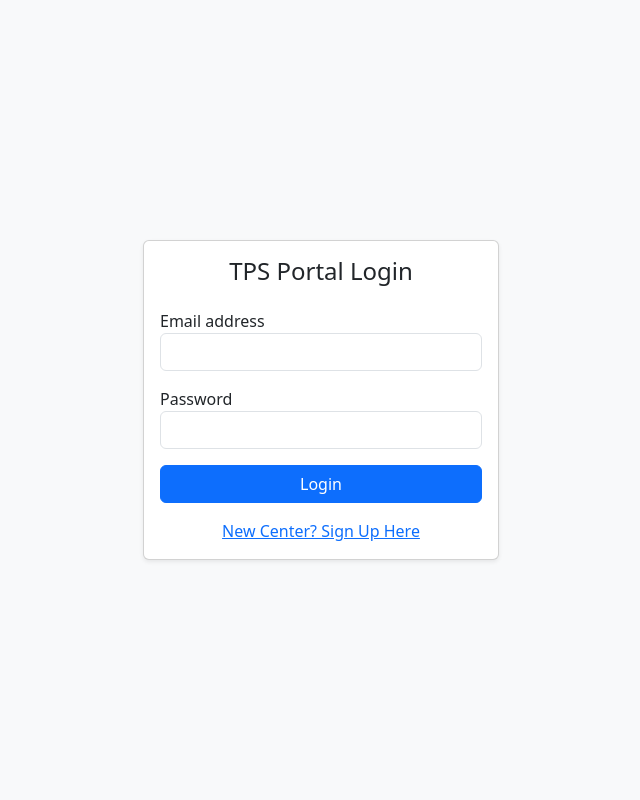
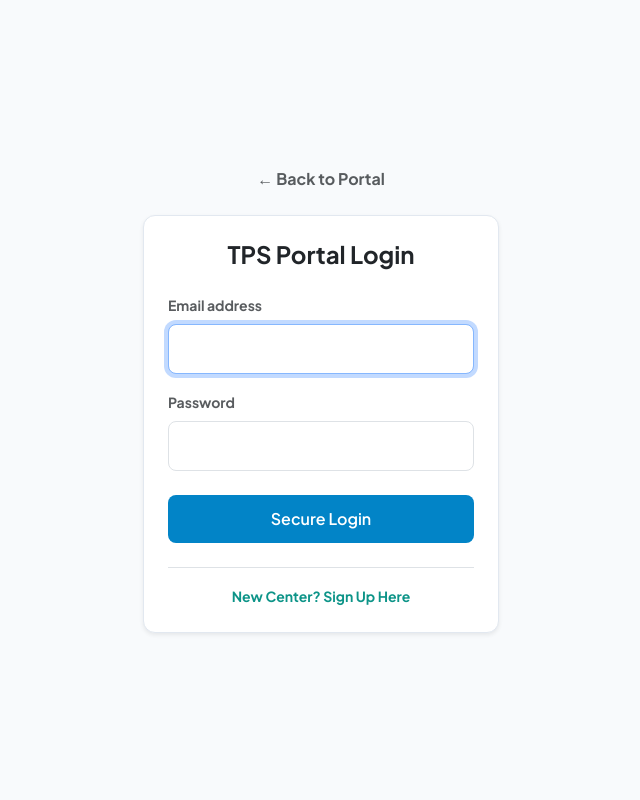
Before and after one commit to nielitadmin/tpms, a PHP site: page /login.php in a window 1280 px wide. Shown: the whole page, without its empty margins (319-959 px from the left). Run offline with PHP 8.4, Linux system fonts and the light colour scheme.

Commit message:
update login page

```diff
--- a/login.php
+++ b/login.php
@@ -1,38 +1,76 @@
 <?php
+// 1. CRITICAL FIX: Must match the session name used in the dashboards!
+session_name('NIELIT_TPMS');
 session_start();
-require 'includes/config.php';
+
+require_once 'includes/config.php';
 
 $error = '';
 
+// If already logged in, redirect them immediately
+if (isset($_SESSION['user_role'])) {
+    if ($_SESSION['user_role'] === 'admin') {
+        header("Location: admin/admin_dashboard.php");
+        exit();
+    } else {
+        header("Location: tp/tp_dashboard.php");
+        exit();
+    }
+}
+
 if ($_SERVER["REQUEST_METHOD"] == "POST") {
-    $email = $conn->real_escape_string($_POST['email']);
-    $password = $_POST['password'];
+    $email = trim($_POST['email']);
+    $password = trim($_POST['password']);
 
-    $sql = "SELECT id, name, role, password, status FROM users WHERE email = '$email'";
-    $result = $conn->query($sql);
+    if (empty($email) || empty($password)) {
+        $error = "Please enter both email and password.";
+    } else {
+        // 2. SECURITY FIX: Use Prepared Statements to prevent SQL Injection
+        $stmt = $conn->prepare("SELECT * FROM users WHERE email = ?");
 
-    if ($result->num_rows == 1) {
+        if ($stmt) {
+            $stmt->bind_param("s", $email);
+            $stmt->execute();
+            $result = $stmt->get_result();
+
+            if ($result->num_rows === 1) {
                 $user = $result->fetch_assoc();
 
-        if ($user['status'] !== 'active') {
+                // Safe check: If you added a 'status' column to users table, enforce it
+                if (isset($user['status']) && $user['status'] !== 'active') {
                     $error = "Account is pending or inactive. Contact Admin.";
-        } elseif (password_verify($password, $user['password'])) {
-            // Login Success
+                }
+                // Verify the hashed password
+                elseif (password_verify($password, $user['password'])) {
+
+                    // 3. SESSION FIX: Use the exact variable names the dashboards expect
                     $_SESSION['user_id'] = $user['id'];
+                    $_SESSION['user_email'] = $user['email'];
+                    $_SESSION['user_role'] = $user['role'];
+
+                    // Optional: Store name if it exists in your table
+                    if(isset($user['name'])) {
                         $_SESSION['name'] = $user['name'];
-            $_SESSION['role'] = $user['role'];
+                    }
 
-            if ($user['role'] == 'admin') {
+                    // Route based on role
+                    if ($user['role'] === 'admin') {
                         header("Location: admin/admin_dashboard.php");
                     } else {
                         header("Location: tp/tp_dashboard.php");
                     }
                     exit();
                 } else {
-            $error = "Invalid credentials.";
+                    $error = "Invalid email or password.";
                 }
             } else {
-        $error = "User not found.";
+                $error = "Invalid email or password.";
+            }
+            $stmt->close();
+        } else {
+            error_log("Login Query Error: " . $conn->error);
+            $error = "System error. Please try again later.";
+        }
     }
 }
 ?>
@@ -41,31 +79,51 @@ if ($_SERVER["REQUEST_METHOD"] == "POST") {
 <head>
     <meta charset="UTF-8">
     <title>Login - NIELIT TPS</title>
+    <!-- Google Fonts for a slightly cleaner look -->
+    <link href="https://fonts.googleapis.com/css2?family=Plus+Jakarta+Sans:wght@400;500;600;700&display=swap" rel="stylesheet">
     <link href="https://cdn.jsdelivr.net/npm/bootstrap@5.3.0/dist/css/bootstrap.min.css" rel="stylesheet">
+    <style>
+        body { font-family: 'Plus Jakarta Sans', sans-serif; background-color: #F8FAFC; }
+        .card { border-radius: 12px; border: 1px solid #E2E8F0; }
+        .btn-primary { background-color: #0284C7; border: none; padding: 12px; font-weight: 600; border-radius: 8px; }
+        .btn-primary:hover { background-color: #0369A1; }
+        .form-control { padding: 12px; border-radius: 8px; }
+    </style>
 </head>
-<body class="bg-light d-flex align-items-center vh-100">
+<body class="d-flex align-items-center vh-100">
     <div class="container">
         <div class="row justify-content-center">
-            <div class="col-md-4">
+            <div class="col-md-5 col-lg-4">
+
+                <!-- Back to Home Link -->
+                <div class="text-center mb-4">
+                    <a href="index.php" class="text-decoration-none text-muted fw-bold">&larr; Back to Portal</a>
+                </div>
+
                 <div class="card shadow-sm">
-                    <div class="card-body">
-                        <h4 class="text-center mb-4">TPS Portal Login</h4>
+                    <div class="card-body p-4">
+                        <h4 class="text-center mb-4 fw-bold text-dark">TPS Portal Login</h4>
+
                         <?php if($error): ?>
-                            <div class="alert alert-danger"><?= $error ?></div>
+                            <div class="alert alert-danger" style="font-size: 14px; font-weight: 500;">
+                                <?= htmlspecialchars($error) ?>
+                            </div>
                         <?php endif; ?>
+
                         <form method="POST" action="">
                             <div class="mb-3">
-                                <label>Email address</label>
-                                <input type="email" name="email" class="form-control" required>
+                                <label class="form-label fw-bold text-muted small">Email address</label>
+                                <input type="email" name="email" class="form-control" value="<?= htmlspecialchars($_POST['email'] ?? '') ?>" required autofocus>
                             </div>
-                            <div class="mb-3">
-                                <label>Password</label>
+                            <div class="mb-4">
+                                <label class="form-label fw-bold text-muted small">Password</label>
                                 <input type="password" name="password" class="form-control" required>
                             </div>
-                            <button type="submit" class="btn btn-primary w-100">Login</button>
+                            <button type="submit" class="btn btn-primary w-100">Secure Login</button>
                         </form>
-                        <div class="text-center mt-3">
-                            <a href="tp_signup.php">New Center? Sign Up Here</a>
+
+                        <div class="text-center mt-4 pt-3 border-top">
+                            <a href="tp/tp_signup.php" class="text-decoration-none fw-bold" style="color: #0D9488; font-size: 14px;">New Center? Sign Up Here</a>
                         </div>
                     </div>
                 </div>
```
Lines whose indentation alone changed are shown as unchanged.
